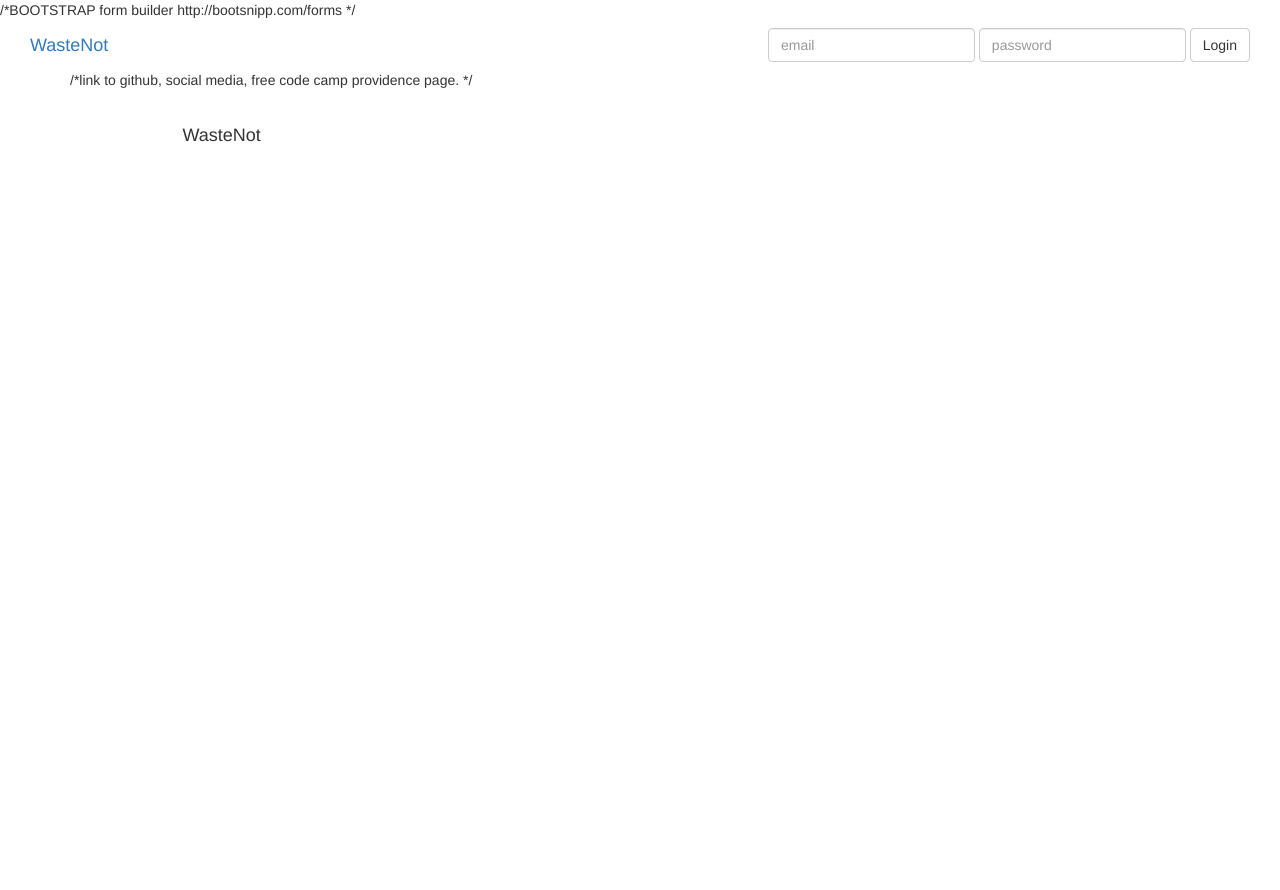
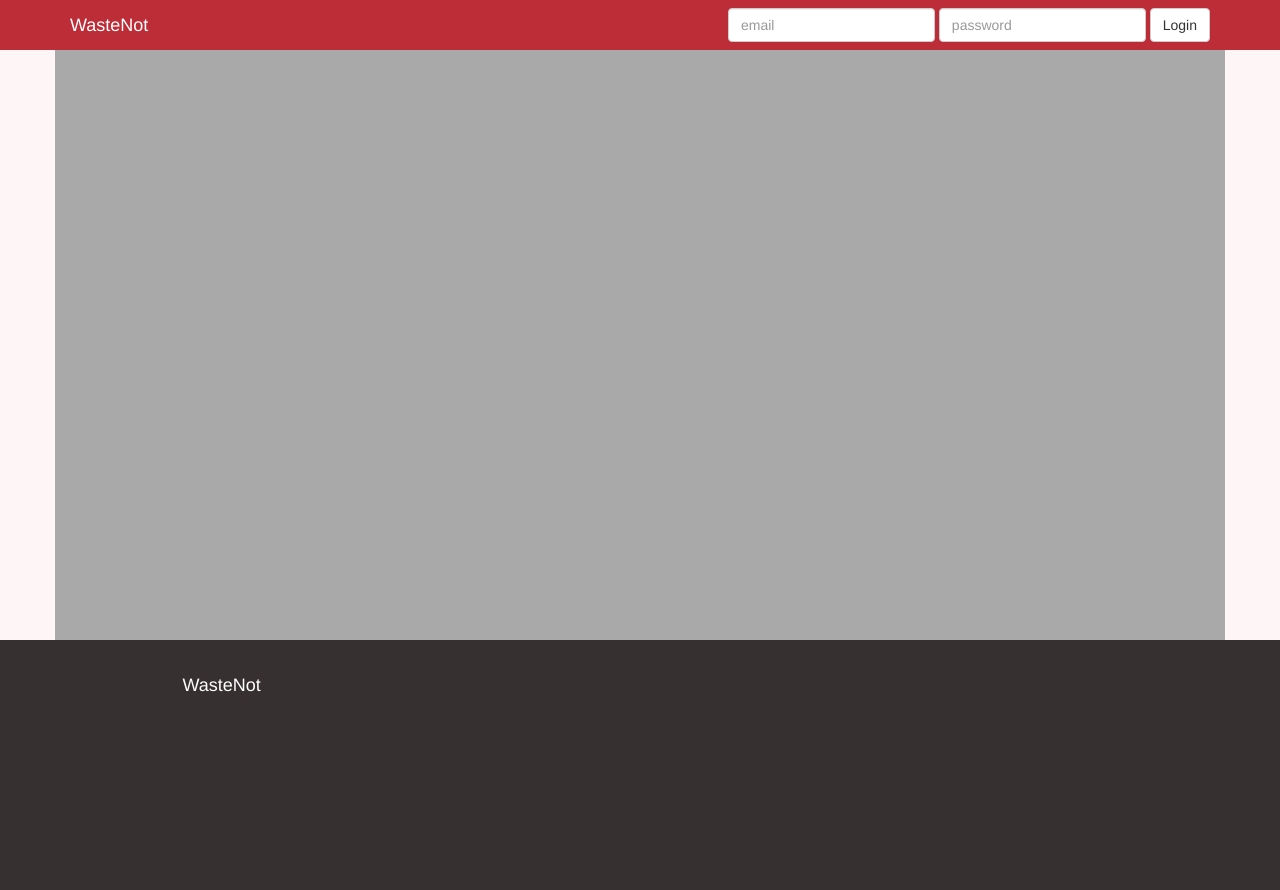
Before and after one commit to crcnum4/wastenot, a PHP site: page /template.html in a window 1280 px wide. Before the commit the page ends 142 px from the top, so only its background shows below. Run offline with PHP 8.4, Linux system fonts and the light colour scheme.

Commit message:
updates to template and style
updates to the template and style files.

```diff
--- a/style/style.css
+++ b/style/style.css
@@ -3,3 +3,26 @@ html, body{
 	margin: 0px;
 	height: 100%;
 }
+
+body {
+  background-color: #FDF5F6;
+}
+
+.navbar {
+	background-color: #BC2D37;
+  border: 0;
+}
+
+.navbar-brand, a .navbar-brand {
+  color: #ffffff !important;
+}
+
+#body {
+  height: 80%;
+  background-color: darkgray;
+}
+
+#footer {
+  background-color: #373030;
+  height:250px;
+}
--- a/template.html
+++ b/template.html
@@ -23,10 +23,11 @@
         <link rel="stylesheet" href="style/style.css">
         <script type="text/javascript" src="script/script.js"></script>
         <meta name="viewport" content="width=device-width, initial-scale=1">
- /*BOOTSTRAP form builder http://bootsnipp.com/forms */
+ <!--BOOTSTRAP form builder http://bootsnipp.com/forms -->
     </head>
     <body>
-      <div class='container-fluid'>
+      <div class='navbar navbar-default navbar-fixed-top'>
+            <div class='container'>
                 <div class='navbar-header'>
                     <a class='navbar-brand pull-left'>WasteNot</a>
                     <button class='navbar-toggle collapsed pull-right' data-target='#collapse' data-toggle='collapse' type='button'>
@@ -46,12 +47,19 @@
                         <input class='btn btn-default' type="submit" name='submit' value="Login" />
                     </form>
                 </div>
+            </div>
+        </div>
+      <div class='container-fluid'>
+        <div class='jumbotron-fluid'>
+        </div>
+      </div>
 
       <div class='container' id='body'>
       </div>
 
-        <div class='container' id='footer'>
-          /*link to github, social media, free code camp providence page. */
+      <div class='container-fluid' id='footer'>
+        <div class='container'>
+          <!--link to github, social media, free code camp providence page. -->
           <div class='row'>
             <div class='col-md-3 col-sm-3 col-md-offset-1 col-sm-offset-1'>
               <h3 class='navbar-brand'>WasteNot</h3>
@@ -62,7 +70,7 @@
 
           </div>
         </div>
+
       </div>
-
     </body>
 </html>
```
Lines whose indentation alone changed are shown as unchanged.
